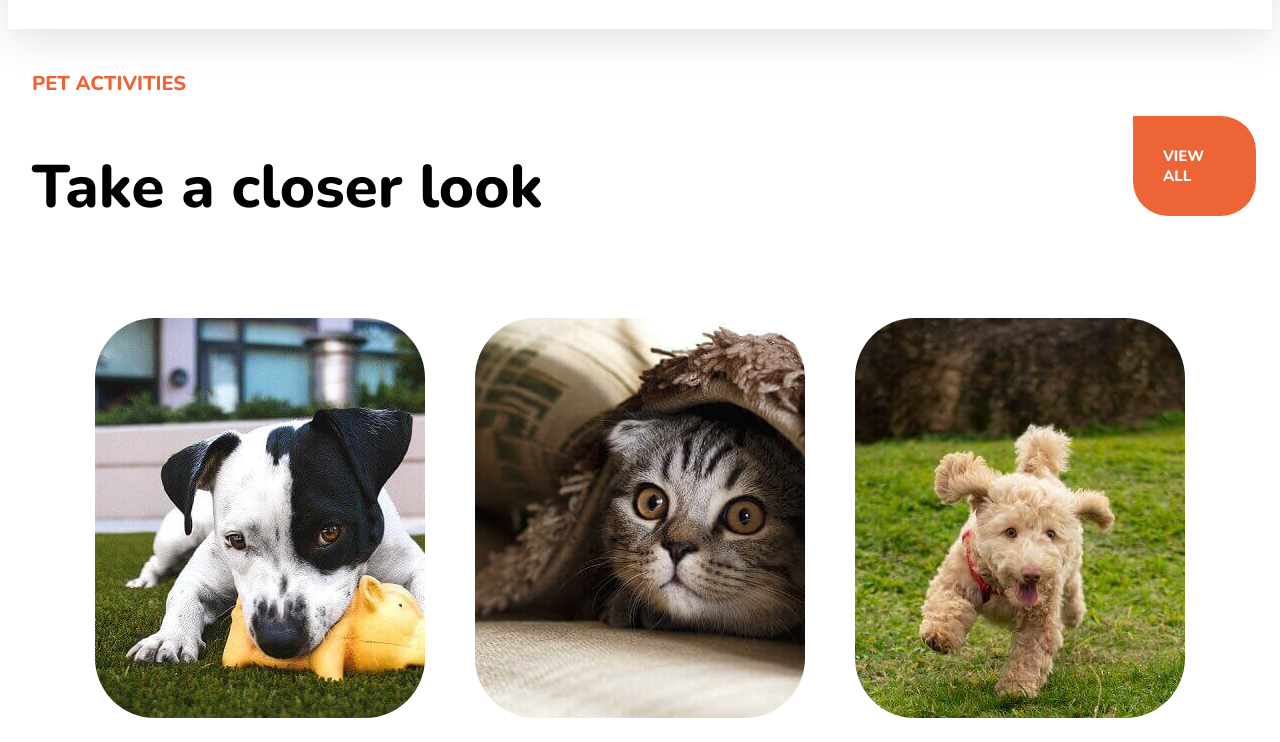
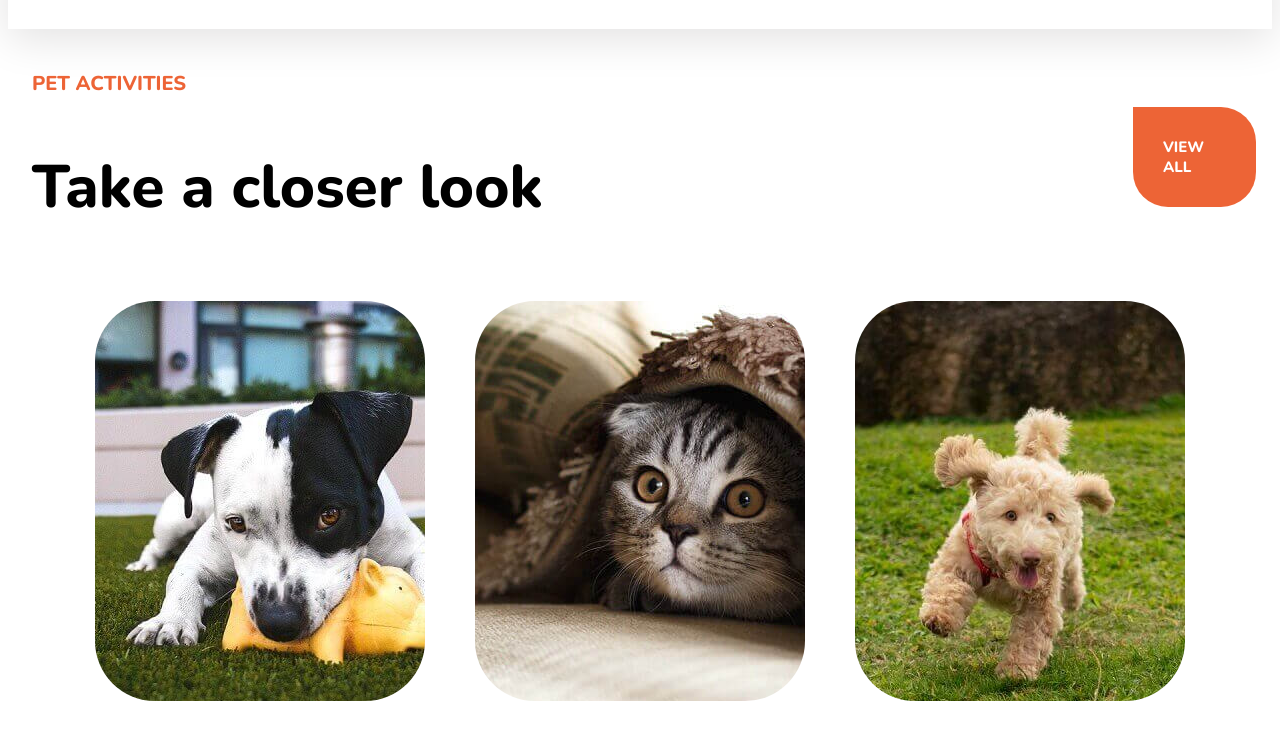
Before and after one commit to SergioSgz90/202204-W02_Sergio-Garcia, a website: page index.html in a window 1280 px wide. Shown: the part 125-867 px from the top of the page. Drawn offline with nearby package versions, Linux system fonts and the light colour scheme.

Commit message:
headings height modified to 13em

```diff
--- a/style.css
+++ b/style.css
@@ -62,6 +62,7 @@ section {
     padding: 0.5em;
     width: 80em;
     justify-content: space-evenly;
+    height: 13em;
 }
 
 #viewAll {
@@ -123,6 +124,7 @@ h2 {
         font-size: 60px;
         justify-content: left;
         align-content: center;
+
     }
 
     .ImagesContainer {
```
